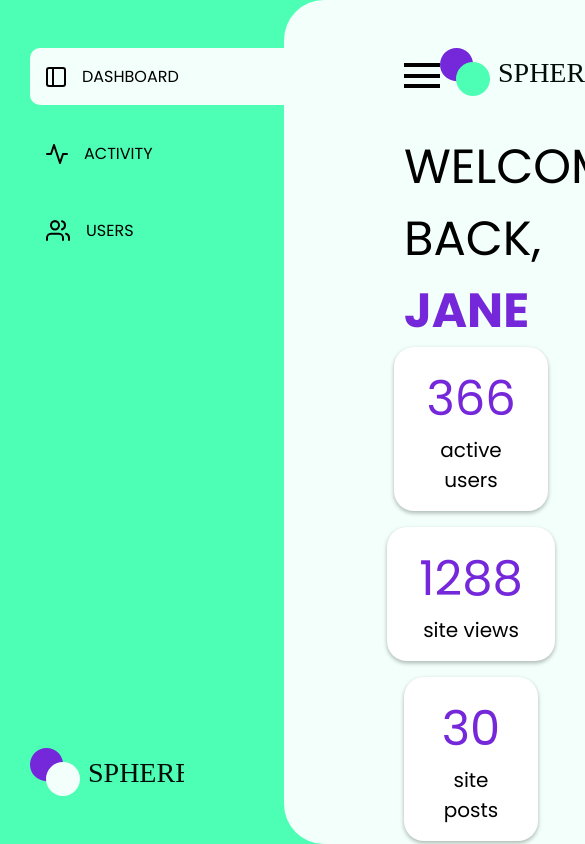
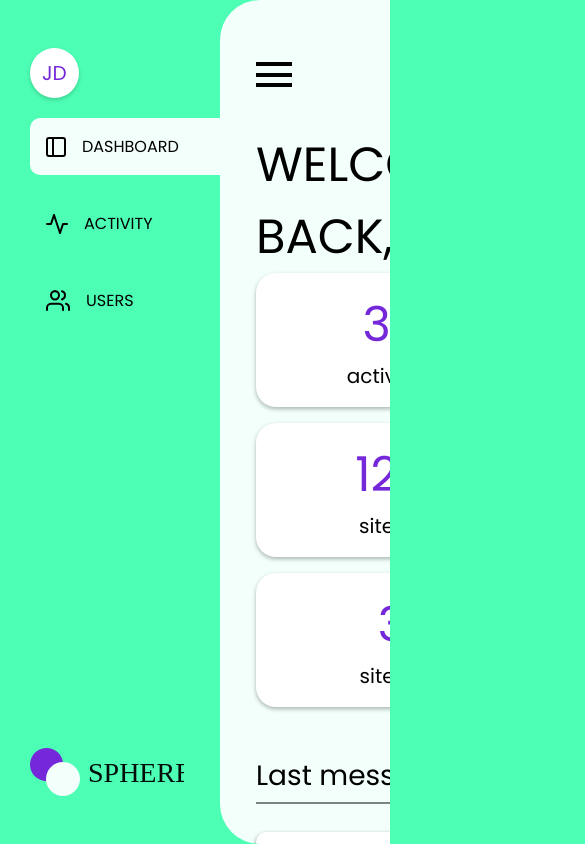
Before and after one commit to Lucas-Ayabe/sphere-dashboard, a website: page index.html in a window 390 px wide. Shown: the top 844 px of the page, 585 px wide, since content can reach past the window. Drawn offline with Linux system fonts and the light colour scheme.

Commit message:
some responsive bugs fixed

```diff
--- a/assets/scss/app.scss
+++ b/assets/scss/app.scss
@@ -3,6 +3,7 @@
 @import "./base/mixins";
 @import "./base/reset";
 
+@import "./layouts/container";
 @import "./layouts/dashboard";
 @import "./layouts/flow";
 @import "./layouts/grid";
--- a/assets/scss/components/_header.scss
+++ b/assets/scss/components/_header.scss
@@ -2,4 +2,16 @@
     display: flex;
     justify-content: space-between;
     align-items: center;
+
+    &__hamburger {
+        margin-right: 1em;
+    }
+
+    &__logo img {
+        width: 148px;
+
+        @include min-width(md) {
+            width: auto;
+        }
+    }
 }
--- a/assets/scss/components/_nav.scss
+++ b/assets/scss/components/_nav.scss
@@ -6,9 +6,14 @@
         align-items: flex-start;
     }
 
+    &--vertical &__avatar {
+        margin-bottom: 1em;
+    }
+
     &--vertical &__logo {
         display: block;
         margin-top: auto;
+        margin-right: 30px;
         align-self: flex-start;
     }
 
--- /dev/null
+++ b/assets/scss/layouts/_container.scss
@@ -0,0 +1,7 @@
+.l-container {
+    max-width: 1140px;
+    margin-left: auto;
+    margin-right: auto;
+    padding-left: $gap;
+    padding-right: $gap;
+}
--- a/assets/scss/layouts/_dashboard.scss
+++ b/assets/scss/layouts/_dashboard.scss
@@ -1,50 +1,98 @@
+html {
+    overflow-x: hidden;
+}
+
 .l-dashboard {
     display: flex;
-    width: 100%;
+    flex-wrap: nowrap;
+    max-width: 100vw;
     height: 100vh;
-    overflow-y: hidden;
-    overflow-x: hidden;
+    overflow: hidden;
     background: $primary;
 
     &__sidenav {
-        flex: 0 0 0;
         overflow-x: hidden;
+        overflow-y: auto;
         padding: 48px 0;
-        padding-right: 0;
+        padding-left: 0;
+        min-width: 0;
+        width: 0;
         transition: all 0.3s ease-in-out;
 
         &[aria-expanded="true"] {
-            flex-basis: 284px;
+            min-width: 220px;
             padding-left: 30px;
-
-            @include min-width(lg) {
-                padding-left: 60px;
-            }
         }
     }
 
     &__sidenav[aria-expanded="true"] + &__main {
         border-radius: 40px 0 0 40px;
-        flex-shrink: 0;
-        flex-basis: 100vw;
-        left: 0;
+    }
+
+    &__main {
+        background: $light;
+        overflow-y: auto;
+        padding: 48px 20px;
+        min-width: 100vw;
+        transition: all 0.3s ease-in-out;
+
+        @include min-width(md) {
+            padding-left: 60px;
+            padding-right: 60px;
+        }
 
         @include min-width(lg) {
-            flex-shrink: 1;
-            flex-basis: 0;
-            left: 0;
+            flex: 1;
+            min-width: calc(100vh - 284px);
         }
     }
 
-    &__main {
-        flex: 1;
-        position: relative;
-        left: 0;
-        background-color: $light;
-        padding: 48px 120px;
-        max-height: 100vh;
-        overflow-y: auto;
-        overflow-x: hidden;
-        transition: all 0.3s ease-in-out;
-    }
+    // display: flex;
+    // width: 100vw;
+    // height: 100vh;
+    // overflow-y: hidden;
+    // overflow-x: hidden;
+    // background: $primary;
+
+    // &__sidenav {
+    //     flex: 0 0 0;
+    //     overflow-x: hidden;
+    //     padding: 48px 0;
+    //     padding-right: 0;
+    //     transition: all 0.3s ease-in-out;
+
+    //     &[aria-expanded="true"] {
+    //         flex-basis: 284px;
+    //         padding-left: 30px;
+
+    //         @include min-width(lg) {
+    //             padding-left: 60px;
+    //         }
+    //     }
+    // }
+
+    // &__sidenav[aria-expanded="true"] + &__main {
+    //     border-radius: 40px 0 0 40px;
+    //     flex-shrink: 0;
+    //     flex-basis: 100vw;
+    //     left: 0;
+
+    //     @include min-width(lg) {
+    //         flex-shrink: 1;
+    //         flex-basis: 0;
+    //         left: 0;
+    //     }
+    // }
+
+    // &__main {
+    //     flex: 1;
+    //     position: relative;
+    //     left: 0;
+    //     background-color: $light;
+    //     padding: 48px 120px;
+    //     max-height: 100vh;
+    //     overflow-y: auto;
+    //     overflow-x: hidden;
+    //     transition: all 0.3s ease-in-out;
+    // }
 }
--- a/index.html
+++ b/index.html
@@ -16,6 +16,10 @@
             aria-expanded="false"
             class="l-dashboard__sidenav c-nav c-nav--vertical"
         >
+            <button class="c-nav__avatar c-avatar c-avatar--circle">
+                JD
+            </button>
+
             <ul class="c-nav__menu">
                 <li class="c-nav__item is-selected">
                     <img src="./assets/icons/sidebar.svg" alt="" />
@@ -41,7 +45,7 @@
         </nav>
 
         <main class="l-dashboard__main l-flow">
-            <header class="l-dashboard__header c-header">
+            <header class="l-dashboard__header c-header l-container">
                 <button
                     id="header-trigger"
                     data-target="#sidenav"
@@ -51,16 +55,16 @@
                     <span class="c-hamburger__bar"></span>
                     <span class="c-hamburger__bar"></span>
                 </button>
+
                 <a href="#" class="c-header__logo">
                     <img src="./assets/images/logo.svg" alt="" />
                 </a>
-
-                <button class="c-header__avatar c-avatar c-avatar--circle">
-                    JD
-                </button>
             </header>
 
-            <article class="l-dashboard__content" style="--flow: 1.75rem;">
+            <article
+                class="l-dashboard__content l-container"
+                style="--flow: 1.75rem;"
+            >
                 <section>
                     <h1 class="c-title -lg u-uppercase">
                         Welcome back,
```
Also changed, not shown: assets/css/app.min.css.
